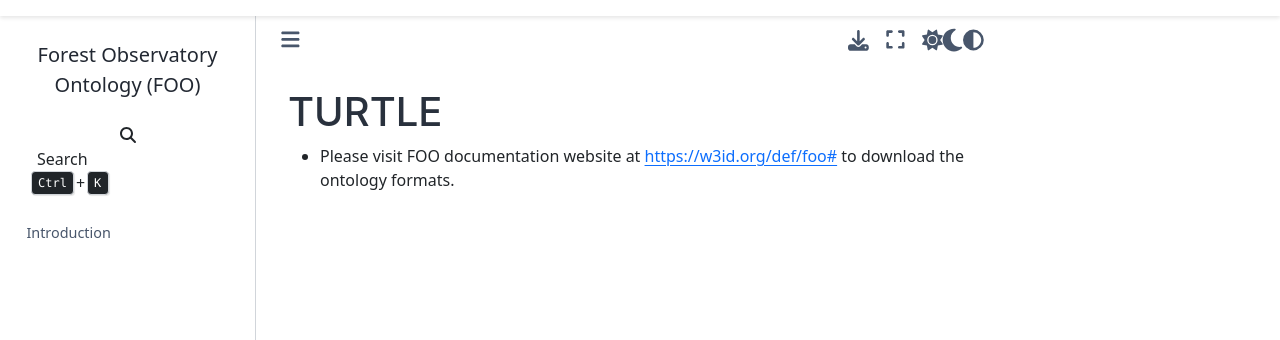
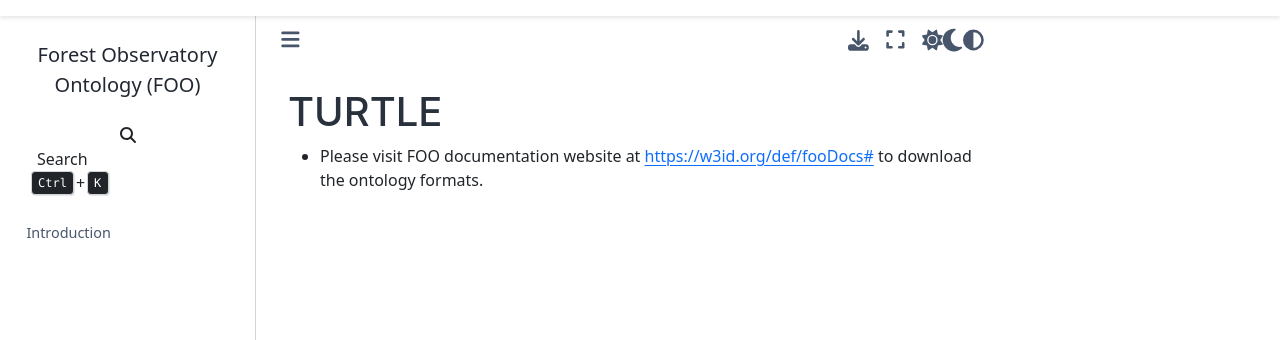
Before and after one commit to Naeima/FOO-Book, a Jupyter Book: the page built from _sources/linked/TURTLE.md, in a window 1280 px wide. Shown: the top 340 px of the page. Built offline with Jupyter Book 1.0.4 settings and Sphinx 7.4.7 and the Sphinx Book theme 1.1.4, drawn with Linux system fonts in a browser that asks for light colours; pages that are not in the unit, such as notebooks, are missing from menus; comment, search, counter and statistics services are not loaded; part of the change alters nothing that is shown.

Commit message:
Update TURTLE.md

```diff
--- a/_sources/linked/TURTLE.md
+++ b/_sources/linked/TURTLE.md
@@ -1,4 +1,4 @@
 
 ## TURTLE
 
-- Please visit FOO documentation website at https://w3id.org/def/foo# to download the ontology formats.
+- Please visit FOO documentation website at https://w3id.org/def/fooDocs# to download the ontology formats.
```
